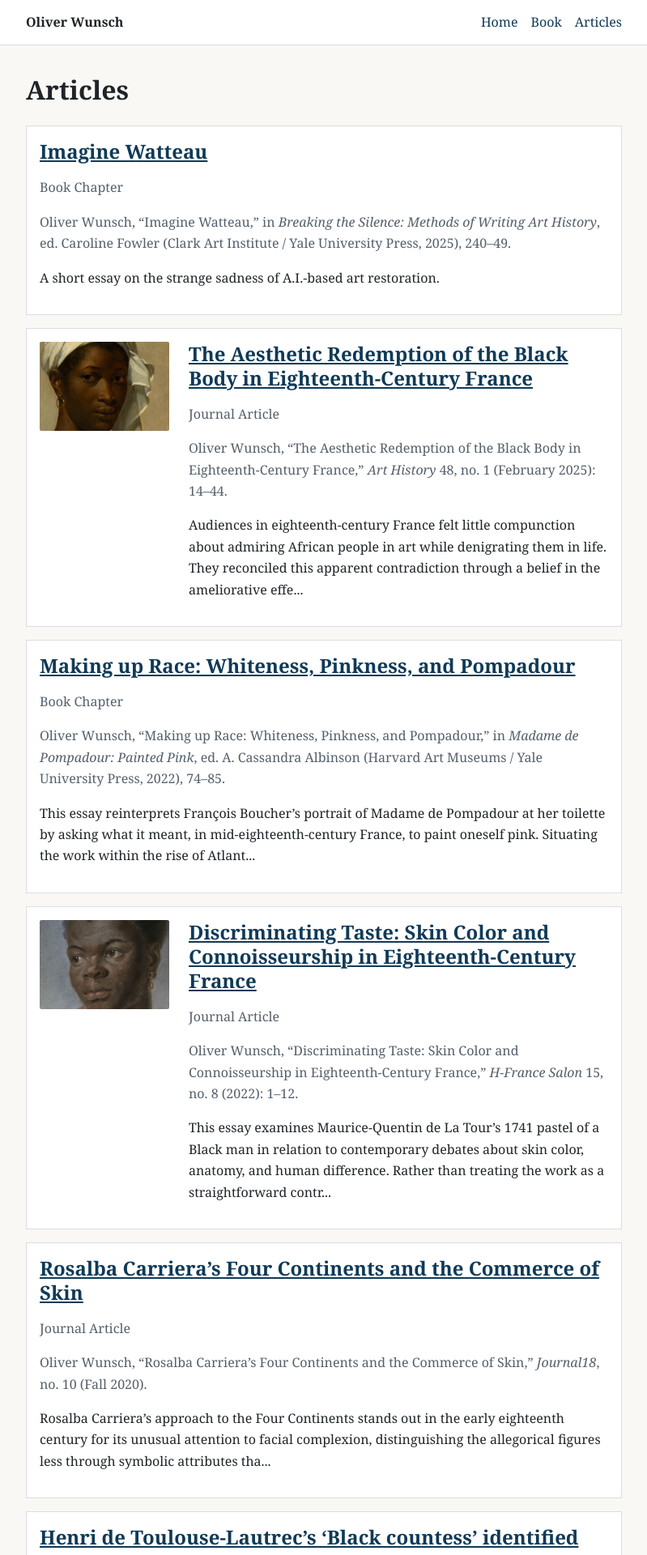
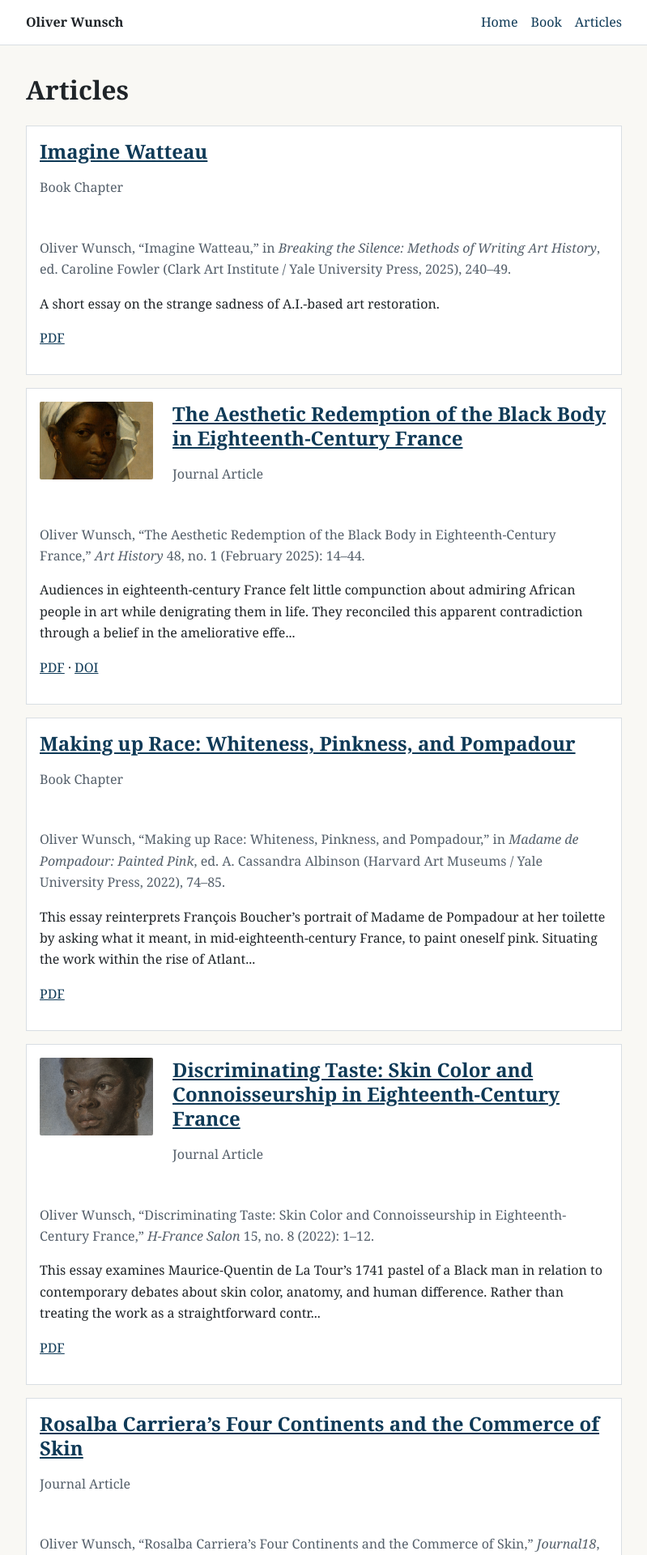
Before and after one commit to owunsch/owunsch.github.io, a Jekyll site: the page built from articles/index.md, in a window 1280 px wide. Shown: the top 1920 px of the page at 81% size, without its empty margins (240-1039 px from the left). Built offline with Jekyll 4.4.1, drawn with Linux system fonts in a browser that asks for light colours.

Commit message:
articles layout

```diff
--- a/articles/index.md
+++ b/articles/index.md
@@ -15,18 +15,27 @@ permalink: /articles/
           <img src="{{ work.image | relative_url }}" alt="{{ work.title }}">
         </a>
       {% endif %}
-      <div class="work-body">
-        <h2><a href="{{ work.url | relative_url }}">{{ work.title }}</a></h2>
+      <div class="work-head">
+        <h2 class="work-title"><a href="{{ work.url | relative_url }}">{{ work.title }}</a></h2>
         {% if work.kind and work.kind != "" %}
-          <p class="article-meta">
+          <p class="work-kind article-meta">
             {% if work.kind == "journal-article" %}Journal Article{% elsif work.kind == "book-chapter" %}Book Chapter{% else %}{{ work.kind }}{% endif %}
           </p>
         {% endif %}
+      </div>
+      <div class="work-details">
         {% if work.citation_display and work.citation_display != "" %}
-          <div class="citation-line">{{ work.citation_display | markdownify }}</div>
+          <div class="work-citation citation-line">{{ work.citation_display | markdownify }}</div>
         {% endif %}
         {% if work.abstract and work.abstract != "" %}
-          <p>{{ work.abstract | strip_html | truncate: 220 }}</p>
+          <p class="work-abstract">{{ work.abstract | strip_html | truncate: 220 }}</p>
+        {% endif %}
+        {% if (work.pdf and work.pdf != "") or (work.doi and work.doi != "") %}
+          <p class="work-links">
+            {% if work.pdf and work.pdf != "" %}<a href="{{ work.pdf | relative_url }}">PDF</a>{% endif %}
+            {% if work.pdf and work.pdf != "" and work.doi and work.doi != "" %} · {% endif %}
+            {% if work.doi and work.doi != "" %}<a href="https://doi.org/{{ work.doi }}">DOI</a>{% endif %}
+          </p>
         {% endif %}
       </div>
     </div>
--- a/assets/css/main.css
+++ b/assets/css/main.css
@@ -156,7 +156,7 @@ h1 {
   margin-bottom: 1rem;
 }
 
-.work-body h2 {
+.work-title {
   margin-bottom: 0.6rem;
 }
 
@@ -291,20 +291,38 @@ h1 {
 
 .work-card {
   display: grid;
-  grid-template-columns: 160px 1fr;
-  gap: 1.5rem;
+  grid-template-columns: 140px 1fr;
+  grid-template-areas:
+    "thumb head"
+    "details details";
+  gap: 1rem 1.5rem;
   align-items: start;
+}
+
+.work-thumb {
+  grid-area: thumb;
+}
+
+.work-head {
+  grid-area: head;
+}
+
+.work-details {
+  grid-area: details;
 }
 
 .work-card--no-thumb {
   grid-template-columns: 1fr;
+  grid-template-areas:
+    "head"
+    "details";
 }
 
 .article-list .work-thumb img {
   display: block;
   width: 100%;
-  max-width: 160px;
-  height: 110px;
+  max-width: 140px;
+  height: 96px;
   object-fit: cover;
   border-radius: 2px;
 }
@@ -312,11 +330,15 @@ h1 {
 @media (max-width: 640px) {
   .work-card {
     grid-template-columns: 1fr;
+    grid-template-areas:
+      "thumb"
+      "head"
+      "details";
   }
 
   .article-list .work-thumb img {
     max-width: 100%;
-    height: 200px;
+    height: 180px;
   }
 }
 
```
